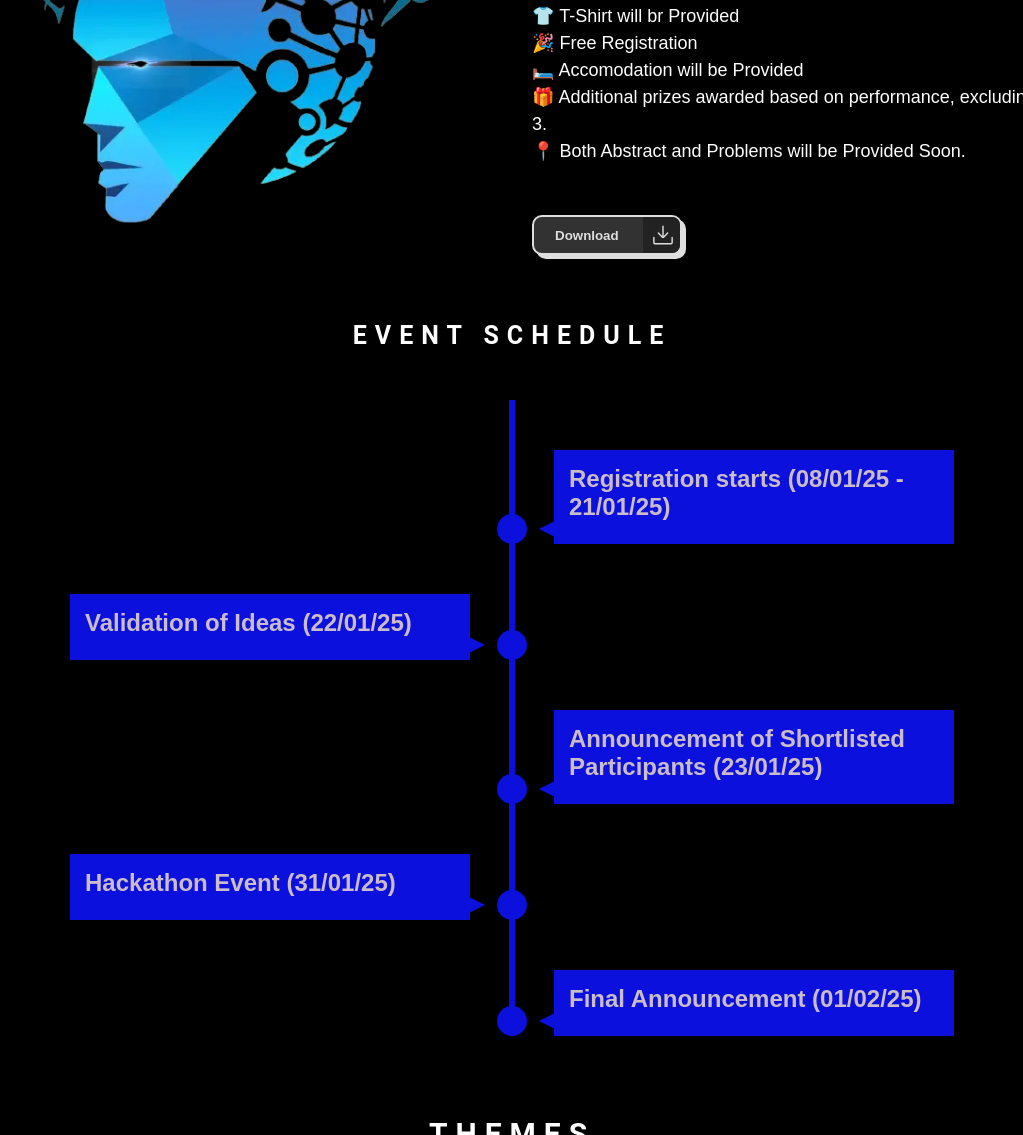
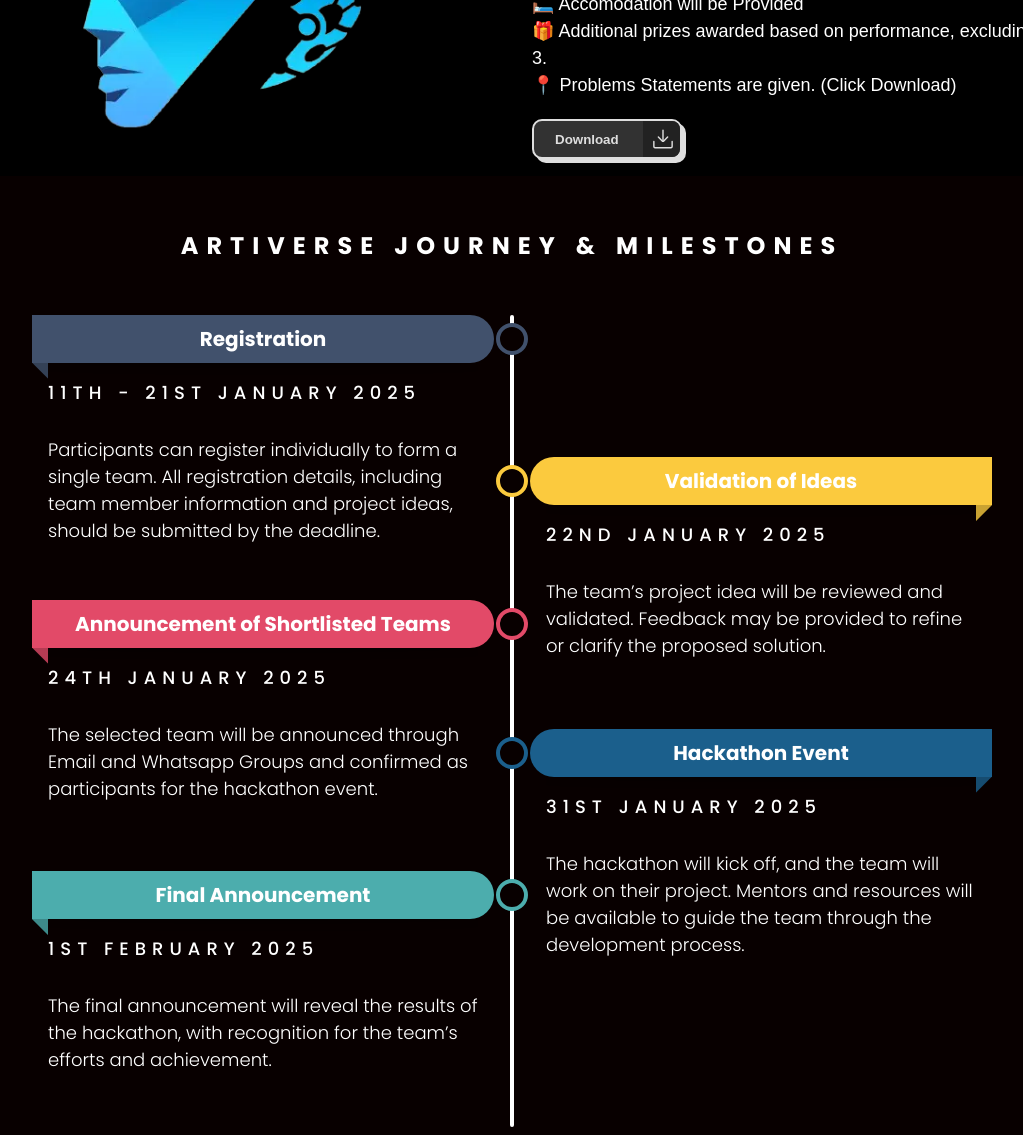
Before and after one commit to Shaunak00/website-artiverse, a plain HTML site: page index.html in a window 1280 px wide. Shown: the part 1665-2800 px from the top of the page, without its empty margins (128-1151 px from the left). Drawn offline with nearby package versions, Linux system fonts and the light colour scheme.

Commit message:
Add files via upload

```diff
--- a/css/about.css
+++ b/css/about.css
@@ -1,6 +1,4 @@
-*{
-  text-decoration: none;
-}
+
 .heading {
   width: 90%;
   display: flex;
@@ -8,14 +6,13 @@
   align-items: center;
   flex-direction: column;
   text-align: center;
-  margin: 20px auto;
+  margin: auto;
 }
 
 .heading h1 {
   font-family: "Roboto", sans-serif;
   font-size: 50px;
   color: #fff;
-  margin-bottom: 25px;
   position: relative;
 }
 
@@ -34,7 +31,7 @@
   font-family: "Open Sans", sans-serif;
   font-size: 18px;
   color: #fff;
-  margin-bottom: 35px;
+  margin-bottom: 5px;
 }
 
 .container {
@@ -72,7 +69,7 @@
 }
 
 .about-content h2 {
-  font-size: 23px;
+  font-size: 24px;
   margin-bottom: 15px;
   color: #fff;
 }
@@ -84,7 +81,7 @@
 }
 
 .button1 {
-  margin-top: 50px;
+  margin-top: 20px;
   --main-focus: #2d8cf0;
   --font-color: #dedede;
   --bg-color-sub: #222;
--- a/css/timeline.css
+++ b/css/timeline.css
@@ -1,235 +1,210 @@
+@import url("https://fonts.googleapis.com/css2?family=Poppins:wght@300;500;700&display=swap");
 
-
-
-/* TIMELINE
-–––––––––––––––––––––––––––––––––––––––––––––––––– */
-.timeline h1{
-font-family: "Roboto", sans-serif;
-font-size: 25px;
-
-margin-top: 30px;
-margin-bottom: 30px;
-}
-.timeline ul {
-  padding: 0 0px 50px 0;
+*,
+*::before,
+*::after {
+  margin: 0;
+  padding: 0;
+  box-sizing: border-box;
 }
 
-.timeline ul li {
-  list-style-type: none;
-  position: relative;
-  width: 6px;
-  margin: 0 auto;
-  padding-top: 50px;
-  background: #0c10dc;
+section.timeline {
+  --color: rgb(255, 255, 255);
+  --bgColor: rgb(8, 0, 0);
+  min-height: 100vh;
+  display: grid;
+  align-content: center;
+  gap: 2rem;
+  padding: 2rem;
+  font-family: "Poppins", sans-serif;
+  color: var(--color);
+  background: var(--bgColor);
 }
 
-.timeline ul li::after {
+.timeline-title {
+  text-align: center;
+}
+
+.timeline-list {
+  --col-gap: 1rem;
+  --row-gap: 2rem;
+  --line-w: 0.25rem;
+  display: grid;
+  grid-template-columns: var(--line-w) 1fr;
+  grid-auto-columns: max-content;
+  column-gap: var(--col-gap);
+  list-style: none;
+  width: min(60rem, 90%);
+  margin-inline: auto;
+}
+
+/* line */
+.timeline-list::before {
+  content: "";
+  grid-column: 1;
+  grid-row: 1 / span 20;
+  background: rgb(255, 255, 255);
+  border-radius: calc(var(--line-w) / 2);
+}
+
+/* columns */
+
+/* row gaps */
+.timeline-list .timeline-item:not(:last-child) {
+  margin-bottom: var(--row-gap);
+}
+
+/* card */
+.timeline-list .timeline-item {
+  grid-column: 2;
+  --inlineP: 1rem;
+  margin-inline: var(--inlineP);
+  grid-row: span 2;
+  display: grid;
+  grid-template-rows: min-content min-content min-content;
+}
+
+/* date */
+.timeline-list .timeline-item .date {
+  --dateH: 3rem;
+  height: var(--dateH);
+  margin-inline: calc(var(--inlineP) * -1);
+
+  text-align: center;
+  background-color: var(--accent-color);
+  color: white;
+  font-size: 1rem;
+  font-weight: 700;
+  display: grid;
+  place-content: center;
+  position: relative;
+
+  border-radius: calc(var(--dateH) / 2) 0 0 calc(var(--dateH) / 2);
+}
+
+/* date flap */
+.timeline-list .timeline-item .date::before {
+  content: "";
+  width: var(--inlineP);
+  aspect-ratio: 1;
+  background: var(--accent-color);
+  background-image: linear-gradient(rgba(0, 0, 0, 0.2) 100%, transparent);
+  position: absolute;
+  top: 100%;
+
+  clip-path: polygon(0 0, 100% 0, 0 100%);
+  right: 0;
+}
+
+/* circle */
+.timeline-list .timeline-item .date::after {
   content: "";
   position: absolute;
-  left: 50%;
-  bottom: 0;
-  transform: translateX(-50%);
-  width: 30px;
-  height: 30px;
+  width: 2rem;
+  aspect-ratio: 1;
+  background: var(--bgColor);
+  border: 0.3rem solid var(--accent-color);
   border-radius: 50%;
-  background: inherit;
-  z-index: 1;
+  top: 50%;
+
+  transform: translate(50%, -50%);
+  right: calc(100% + var(--col-gap) + var(--line-w) / 2);
 }
 
-.timeline ul li div {
+/* title descr */
+.timeline-list .timeline-item .title,
+.timeline-list .timeline-item .descr {
+  background: var(--bgColor);
+  color: white;
+  font-size: 15px;
   position: relative;
-  bottom: 0;
-  width: 400px;
-  padding: 15px;
-  background: #0c10dc;
 }
 
-.timeline ul li div::before {
+.timeline-list .timeline-item .title {
+  overflow: hidden;
+  padding-block-start: 1rem;
+  font-weight: 500;
+}
+
+.timeline-list .timeline-item .descr {
+  padding-block-end: 1.5rem;
+  font-weight: 300;
+}
+
+/* shadows */
+.timeline-list .timeline-item .title::before,
+.timeline-list .timeline-item .descr::before {
   content: "";
   position: absolute;
-  bottom: 7px;
-  width: 0;
-  height: 0;
-  border-style: solid;
+  width: 100%;
+  height: 0.5rem;
+  background: rgba(0, 0, 0, 0.5);
+  left: 50%;
+  border-radius: 50%;
+  filter: blur(4px);
+  transform: translate(-50%, 50%);
 }
 
-.timeline ul li:nth-child(odd) div {
-  left: 45px;
+.timeline-list .timeline-item .title::before {
+  bottom: calc(100% + 0.125rem);
 }
 
-.timeline ul li:nth-child(odd) div::before {
-  left: -15px;
-  border-width: 8px 16px 8px 0;
-  border-color: transparent #0c10dc transparent transparent;
+.timeline-list .timeline-item .descr::before {
+  z-index: -1;
 }
 
-.timeline ul li:nth-child(even) div {
-  left: -439px;
+@media (min-width: 40rem) {
+  .timeline-list .timeline-item .date {
+    font-size: 1.25rem;
+  }
+  .timeline-list .timeline-item .title,
+  .timeline-list .timeline-item .descr {
+    background: var(--bgColor);
+    color: white;
+    font-size: 18px;
+    position: relative;
+  }
+  .timeline-list {
+    grid-template-columns: 1fr var(--line-w) 1fr;
   }
 
-.timeline ul li:nth-child(even) div::before {
-  right: -15px;
-  border-width: 8px 0 8px 16px;
-  border-color: transparent transparent transparent #0c10dc;
+  .timeline-list::before {
+    grid-column: 2;
   }
 
-time {
-  display: block;
-  font-size: 1.5rem;
-  font-weight:600;
-  margin-bottom: 8px;
-  color: #cabcca;
+  .timeline-list .timeline-item:nth-child(odd) {
+    grid-column: 1;
   }
 
-
-/* EFFECTS
-–––––––––––––––––––––––––––––––––––––––––––––––––– */
-
-.timeline ul li::after {
-  transition:  1s ease-in-out;
+  .timeline-list .timeline-item:nth-child(even) {
+    grid-column: 3;
   }
 
-.timeline ul li.in-view::after {
-  background: #0c10dc;
+  /* start second card */
+  .timeline-list .timeline-item:nth-child(2) {
+    grid-row: 2/4;
   }
 
-.timeline ul li div {
-  visibility: hidden;
-  opacity: 0;
-  transition: all 0.5s ease-in-out;
+  .timeline-list .timeline-item:nth-child(odd) .date::before {
+    clip-path: polygon(0 0, 100% 0, 100% 100%);
+    left: 0;
   }
 
-.timeline ul li:nth-child(odd) div {
-  transform: translate3d(200px, 0, 0);
+  .timeline-list .timeline-item:nth-child(odd) .date::after {
+    transform: translate(-50%, -50%);
+    left: calc(100% + var(--col-gap) + var(--line-w) / 2);
   }
 
-.timeline ul li:nth-child(even) div {
-  transform: translate3d(-200px, 0, 0);
-}
-
-.timeline ul li.in-view div {
-  transform: none;
-  visibility: visible;
-  opacity: 1;
-}
-
-
-/* GENERAL MEDIA QUERIES
-–––––––––––––––––––––––––––––––––––––––––––––––––– */
-
-@media screen and (max-width: 900px) {
-  .timeline ul li div {
-    width: 250px;
-  }
-  .timeline h1 {
-    font-size: 20px; /* Adjust font size for smaller screens */
-    margin-top: 20px; /* Adjust margin top for smaller screens */
-    margin-bottom: 20px; /* Adjust margin bottom for smaller screens */
-  }
-  .timeline ul li:nth-child(even) div {
-    left: -289px;
-    /*250+45-6*/
-  }
-  time{
-    font-size: 1;
+  .timeline-list .timeline-item:nth-child(odd) .date {
+    border-radius: 0 calc(var(--dateH) / 2) calc(var(--dateH) / 2) 0;
   }
 }
 
-@media screen and (max-width: 600px) {
-  .timeline ul li {
-    margin-left: 20px;
-  }
-  .timeline h1 {
-    font-size: 20px; /* Adjust font size for smaller screens */
-    margin-top: 20px; /* Adjust margin top for smaller screens */
-    margin-bottom: 20px; /* Adjust margin bottom for smaller screens */
-  }
-  .timeline ul li div {
-    width: calc(100vw - 91px);
-  }
-  .timeline ul li:nth-child(even) div {
-    left: 45px;
-  }
-  .timeline ul li:nth-child(even) div::before {
-    left: -15px;
-    border-width: 8px 16px 8px 0;
-    border-color: transparent #0c10dc transparent transparent;
-  }
-  time{
-    font-size: 0.9rem;
-  }
+.credits {
+  margin-top: 1rem;
+  text-align: right;
 }
 
-
-/* EXTRA/CLIP PATH STYLES
-–––––––––––––––––––––––––––––––––––––––––––––––––– */
-.timeline-clippy ul li::after {
-  width: 40px;
-  height: 40px;
-  border-radius: 0;
+.credits a {
+  color: var(--color);
 }
-
-.timeline-rhombus ul li::after {
-  clip-path: polygon(50% 0%, 100% 50%, 50% 100%, 0% 50%);
-}
-
-.timeline-rhombus ul li div::before {
-  bottom: 12px;
-}
-
-.timeline-star ul li::after {
-  clip-path: polygon(
-    50% 0%,
-    61% 35%,
-    98% 35%,
-    68% 57%,
-    79% 91%,
-    50% 70%,
-    21% 91%,
-    32% 57%,
-    2% 35%,
-    39% 35%
-  );
-}
-
-.timeline-heptagon ul li::after {
-  clip-path: polygon(
-    50% 0%,
-    90% 20%,
-    100% 60%,
-    75% 100%,
-    25% 100%,
-    0% 60%,
-    10% 20%
-  );
-}
-
-.timeline-infinite ul li::after {
-  animation: scaleAnimation 5s infinite;
-}
-
-@keyframes scaleAnimation {
-  0% {
-    transform: translateX(-50%) scale(1);
-  }
-  50% {
-    transform: translateX(-50%) scale(1.25);
-  }
-  100% {
-    transform: translateX(-50%) scale(1);
-  }
-}
-
-
-/* FOOTER STYLES
-–––––––––––––––––––––––––––––––––––––––––––––––––– */
-.page-footer {
-  position: fixed;
-  right: 0;
-  bottom: 20px;
-  display: flex;
-  align-items: center;
-  padding: 5px;
-  color: black;
-  background: rgba(255, 255, 255, 0.65);
-}
--- a/index.html
+++ b/index.html
@@ -4,7 +4,7 @@
 <head>
   <meta charset="UTF-8" />
   <meta name="viewport" content="width=device-width, initial-scale=1.0" />
-  <title>Artiverse 2.O</title>
+  <title>Artiverse 2K24</title>
   <link rel="icon" type="image/webp" href="/images/logo-webp.webp">
   <link rel="stylesheet" href="css/style.css" />
   <link rel="stylesheet" href="css/timeline.css" />
@@ -108,12 +108,12 @@
   </div>
   <div class="register">
     <h1>Get on board</h1>
-    <p>Welcome to ARTIVERSE Hackathon! Join us for an opportunity to innovate, collaborate, and problem-solve.
-      Register and be part of the excitement and learning journey ahead!</p>
-    <a href="" target="_blank">
+    <p>Welcome to ARTIVERSE Hackathon! Join us for an opportunity to innovate, collaborate, and problem-solve. Register
+      now and be part of the excitement and learning journey ahead!</p>
+    <a href="https://form.jotform.com/240670363237454" target="_blank">
       <button class="button5" data-text="Register">
-        <span class="actual-text">&nbsp;Registrations&nbsp;</span>
-        <span aria-hidden="true" class="hover-text">&nbsp;Soon&nbsp;</span>
+        <span class="actual-text">&nbsp;Register Start on 11 January 2025&nbsp;</span>
+        <span aria-hidden="true" class="hover-text">&nbsp;Register Start on 11 January 2025   &nbsp;</span>
       </button> </a>
   </div>
 
@@ -133,14 +133,15 @@
       <div class="about-content">
         <h2>Points To Remember:</h2>
         <p>📅 Date: 31th January to 01 February 2025</p>
+        <p>⏱️ 30 Hours Hackathon </p>
         <p>🪪 ID Mandatory</p>
         <p>🤖 AI tools not Allowed</p>
         <p>🖥️ System will be Provided</p>
-        <p>👕 T-Shirt will br Provided</p>
+        <p>👕 T-Shirt will be Provided</p>
         <p>🎉 Free Registration</p>
         <p>🛏️ Accomodation will be Provided</p>
         <p>🎁 Additional prizes awarded based on performance,   excluding top 3.</p>
-        <p>📍 Both Abstract and Problems will be Provided Soon.</p>
+        <p>📍 Problems Statements are given. (Click Download)</p>
         <button type="button" class="button1" onclick="downloadFiles()">
           <span class="button__text">Download</span>
           <span class="button__icon"><svg class="svg" data-name="Layer 2" id="bdd05811-e15d-428c-bb53-8661459f9307"
@@ -161,28 +162,45 @@
     </section>
   </div>
 
+
+
   <section class="timeline">
-    <h1>Event Schedule</h1>
-    <ul>
-      <li>
-        <div><time> Registration starts (08/01/25 - 21/01/25)</time></div>
+    <h1 class="timeline-title">Artiverse Journey & Milestones</h1>
+    <ul class="timeline-list">
+        <li class="timeline-item" style="--accent-color:#41516C">
+            <div class="date">Registration</div>
+            <div class="title">11th  - 21st January 2025</div>
+            <div class="descr">Participants can register individually to form a single team. All registration details,
+                including team member information and project ideas, should be submitted by the deadline.</div>
         </li>
-      <li>
-        <div><time>Validation of Ideas (22/01/25)</time> </div>
+        <li class="timeline-item" style="--accent-color:#FBCA3E">
+            <div class="date">Validation of Ideas</div>
+            <div class="title">22nd January 2025</div>
+            <div class="descr">The team’s project idea will be reviewed and validated. Feedback may be provided to
+                refine or clarify the proposed solution.</div>
         </li>
-      <li>
-        <div>
-          <time>Announcement of Shortlisted Participants (23/01/25)</time>
-        </div>
+        <li class="timeline-item" style="--accent-color:#E24A68">
+            <div class="date">Announcement of Shortlisted Teams</div>
+            <div class="title">24th January 2025</div>
+            <div class="descr">The selected team will be announced through Email and Whatsapp Groups and confirmed as
+                participants for the hackathon event.</div>
         </li>
-      <li>
-        <div><time>Hackathon Event (31/01/25)</time> </div>
+        <li class="timeline-item" style="--accent-color:#1B5F8C">
+            <div class="date">Hackathon Event</div>
+            <div class="title">31st January 2025</div>
+            <div class="descr">The hackathon will kick off, and the team will work on their project. Mentors and
+                resources will be available to guide the team through the development process.</div>
         </li>
-      <li>
-        <div><time>Final Announcement (01/02/25)</time> </div>
+        <li class="timeline-item" style="--accent-color:#4CADAD">
+            <div class="date">Final Announcement</div>
+            <div class="title">1st February 2025</div>
+            <div class="descr">The final announcement will reveal the results of the hackathon, with recognition for the team’s efforts and achievement.</div>
         </li>
     </ul>
 </section>
+
+
+
 
   <div class="card-container10">
     <h1 class="cards-heading10">Themes</h1>
@@ -345,7 +363,7 @@
         <h4><a href="tel:+916383936798">Yogesh Kumar S 6383936798</a></h4>
         <h4><a href="tel:+919894051229">Kishore S 9894051229</a></h4>
         <h4><a href="tel:+918148031196">Archana K 8148031196</a></h4>
-        <h4><a href="tel:+919363120729">Janasruthi T 9363120729</a></h4>
+        <h4><a href="tel:+916383220039">Reshma K 6383220039</a></h4>
 
 
       </div>
@@ -353,7 +371,7 @@
         <h1 style="color: rgb(244, 0, 0); margin-bottom: 10px;  font-weight: 900; font-size: 25px;">
           Contact us on
         </h1>
-        <a href="mailto:" class="email-link">Hackathon@artiverse.tech</a>
+        <a href="mailto:" class="email-link">artiverse2k25.ad@gmail.com</a>
       </div>
     </div>
     <div class="bottom-bar">
--- a/js/download.js
+++ b/js/download.js
@@ -1,6 +1,6 @@
 function downloadFiles() {
     // Define file URLs
-    var fileUrls = ['./pdf/Problem Statement - Artiverse.pdf', './pdf/Abstract Template - Artiverse.docx'];
+    var fileUrls = ['./pdf/Problem Statement - Artiverse.pdf'];
 
     // Create anchor element for download
     var anchor = document.createElement('a');
```
Also changed, not shown: css/timer.css (+0 -10 lines), 1 other file. Lines whose indentation alone changed are shown as unchanged.
